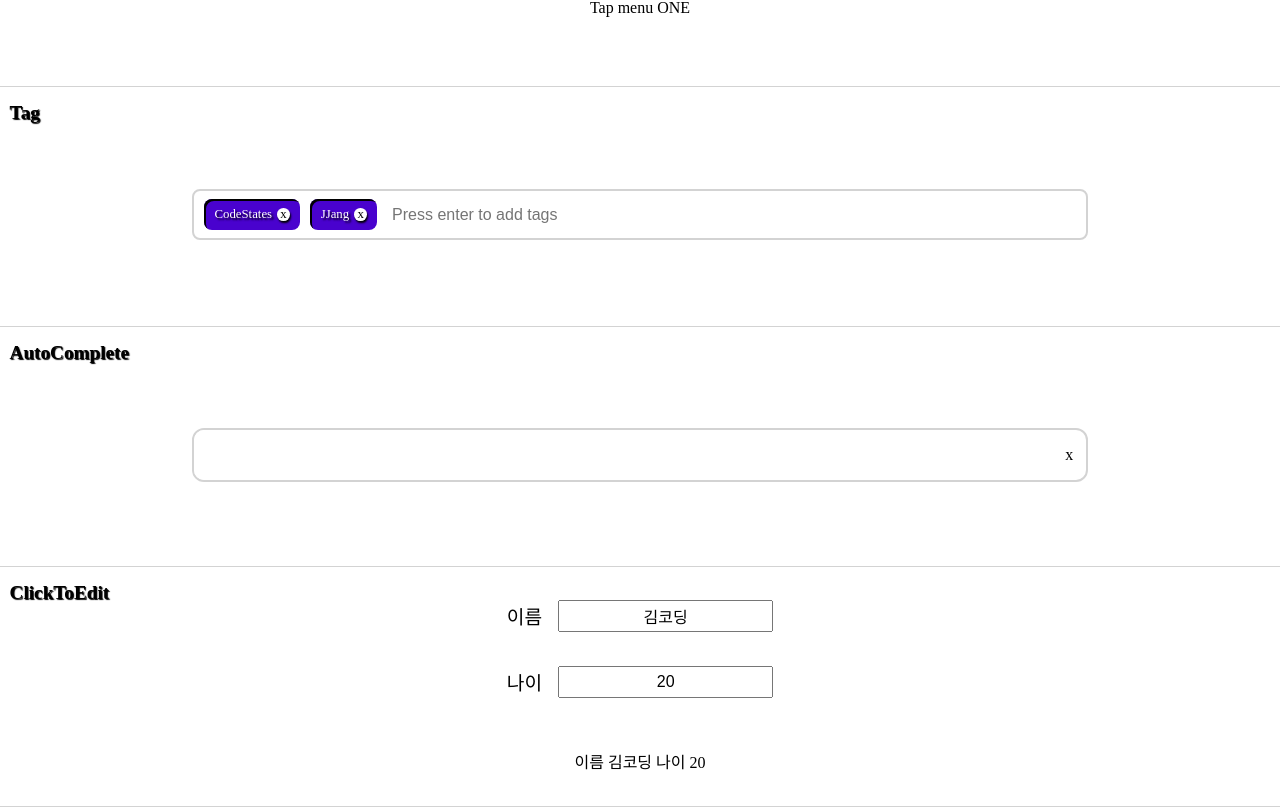
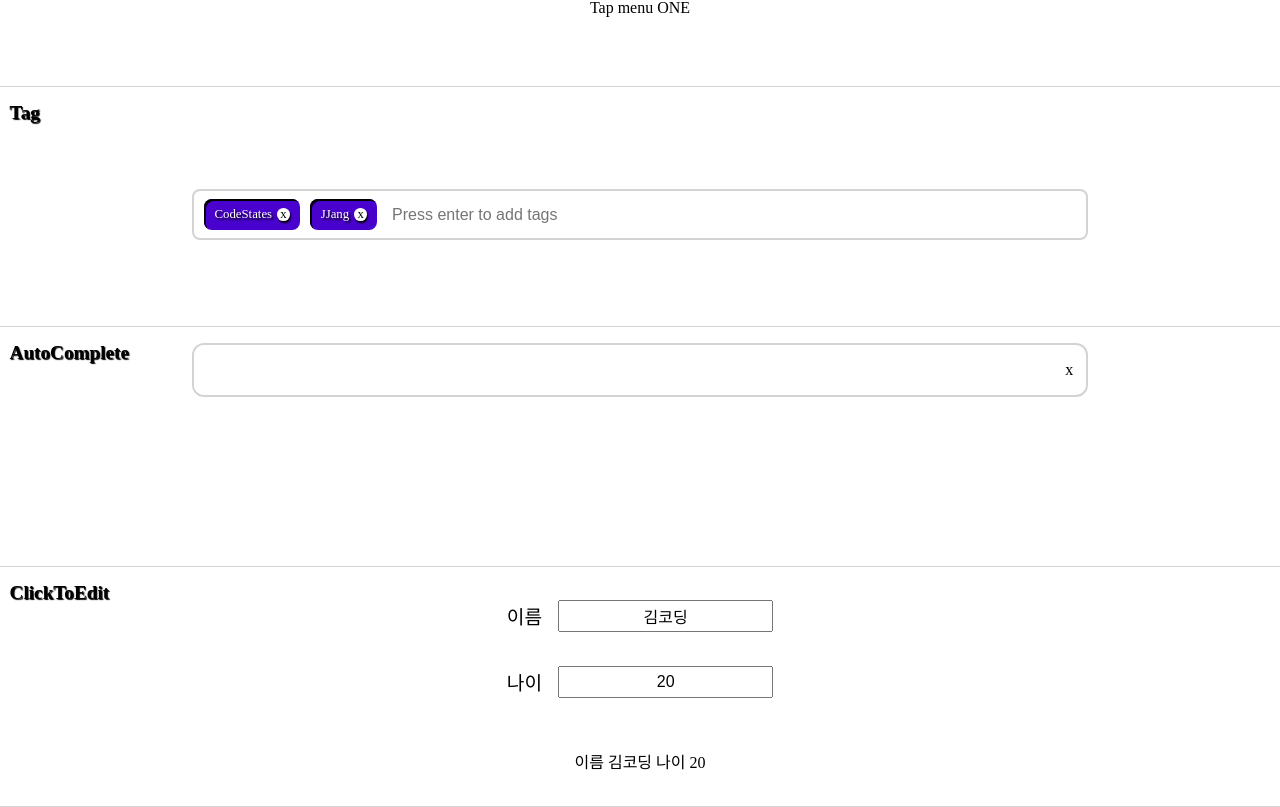
Before and after one commit to SpearJin/react_web_feature, a React (Create React App) app: page / in a window 1280 px wide. Shown: the part 633-1440 px from the top of the page. Built offline with nearby package versions, Linux system fonts and the light colour scheme.

Commit message:
autoComplete css 수정

```diff
--- a/src/components/autoComplete/autoComplete.css
+++ b/src/components/autoComplete/autoComplete.css
@@ -1,3 +1,14 @@
+.autoComplete {
+  display: flex;
+  justify-content: center;
+  align-items: flex-start;
+  position: relative;
+  width: 100%;
+  height: 15rem;
+  padding-top: 1em;
+  border-bottom: 1px solid lightgray;
+}
+
 .auto_container {
   display: flex;
   flex-direction: column;
```
